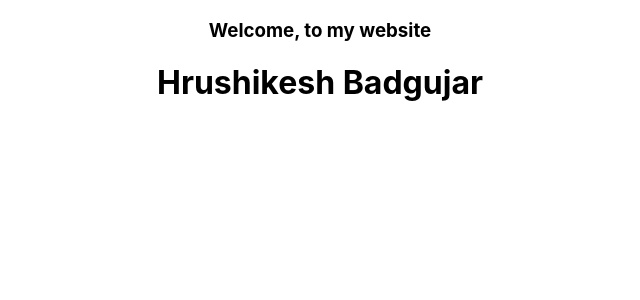
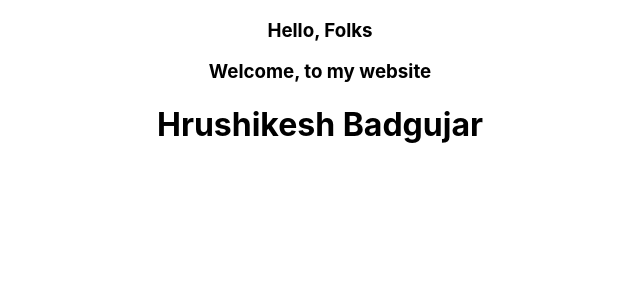
Before and after one commit to HrushikeshBadgujar/HrushikeshBadgujar.github.io, a React (Create React App) app: page / in a window 1280 px wide. Shown: the top 300 px of the page, without its empty margins (320-960 px from the left). Built offline with nearby package versions, Linux system fonts and the light colour scheme.

Commit message:
hello folks

```diff
--- a/src/App.js
+++ b/src/App.js
@@ -3,6 +3,7 @@ import './App.css';
 function App() {
   return (
     <div className="App">
+        <h3>Hello, Folks </h3>
         <h3>Welcome, to my website</h3>
         <h1>Hrushikesh Badgujar</h1>
     </div>
```
